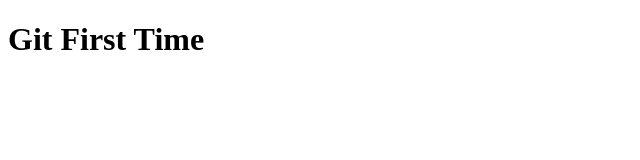
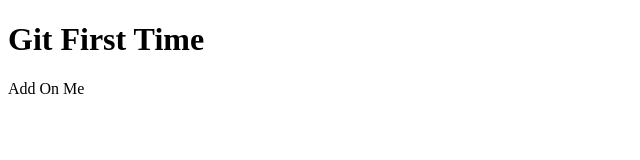
Before and after one commit to MAMAMOOZUBB/git-101, a plain HTML site: page index.html in a window 1280 px wide. Shown: the full height of the page, 0-640 px from the left. Drawn offline with Linux system fonts and the light colour scheme.

Commit message:
Update index.html
add text .p

```diff
--- a/index.html
+++ b/index.html
@@ -7,5 +7,6 @@
 </head>
 <body>
     <h1>Git First Time</h1>
+    <p>Add On Me</p>
 </body>
 </html>
```
